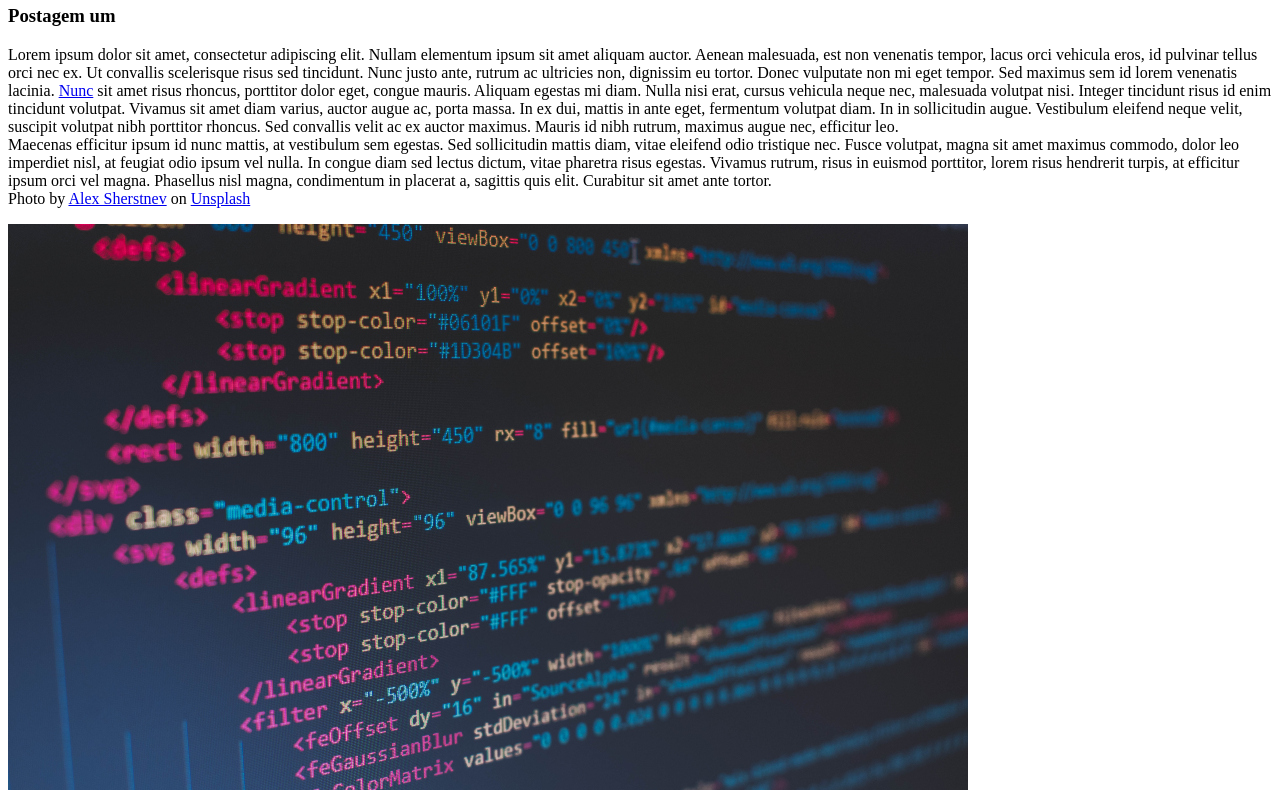
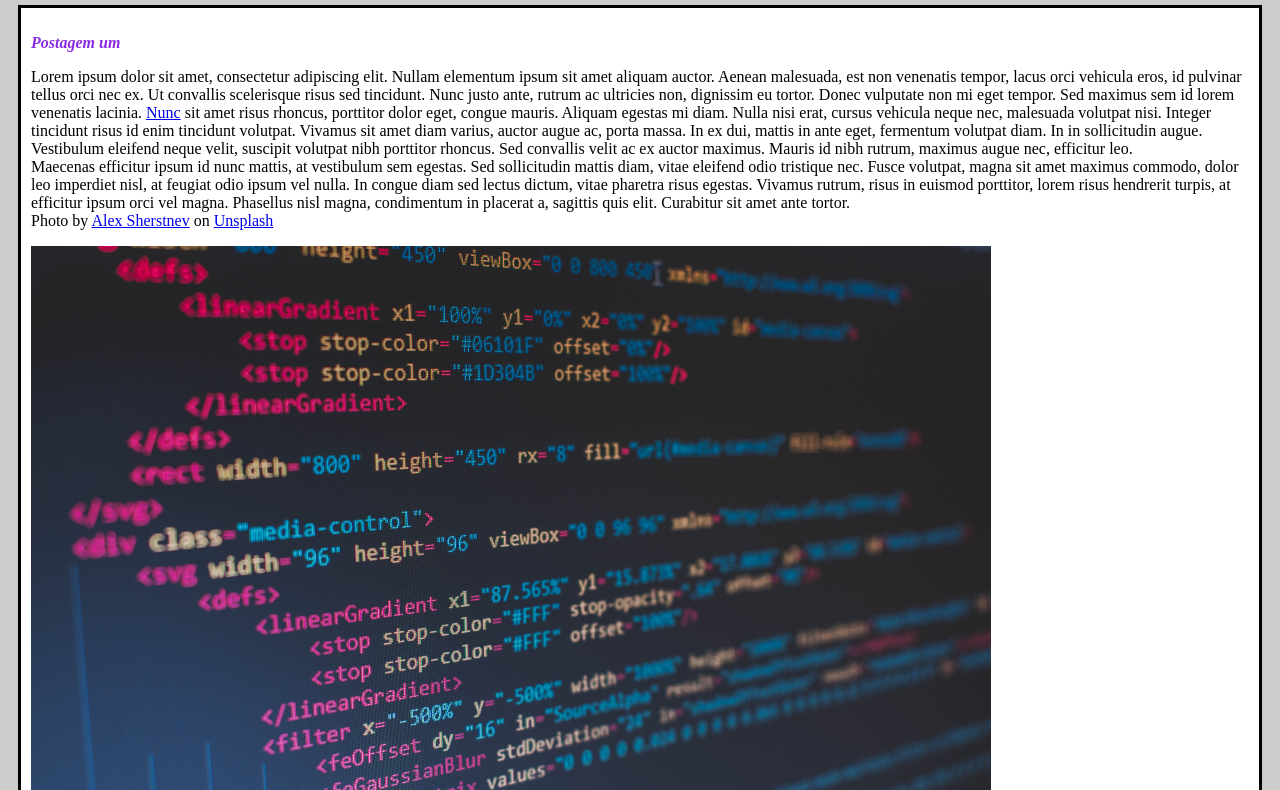
Before and after one commit to elysaph/sntndr, a plain HTML site: page curso-htmlcss/index.html in a window 1280 px wide. Shown: the part 234-1024 px from the top of the page. Drawn offline with Linux system fonts and the light colour scheme.

Commit message:
background setting to box model visualization

```diff
--- a/curso-htmlcss/index.html
+++ b/curso-htmlcss/index.html
@@ -25,7 +25,7 @@
         </h2>
       </header>
     </section>
-    <article>
+    <article class="postagem">
       <header>
         <h3 class="titulo_post">
           Postagem um
--- a/curso-htmlcss/style.css
+++ b/curso-htmlcss/style.css
@@ -1,8 +1,20 @@
-#titulo, .subtitulo, .titulo-post{
+body {
+  background: #ccc;
+
+}
+
+#titulo, .subtitulo, .titulo_post{
   color:blueviolet;
 }
 
-.titulo-post {
+.titulo_post {
   font-size: 16px;
   font-style: italic;
 }
+
+.postagem {
+  background: #fff;
+  padding: 10px;
+  border: 3px solid #000;
+  margin: 10px;
+}
```
